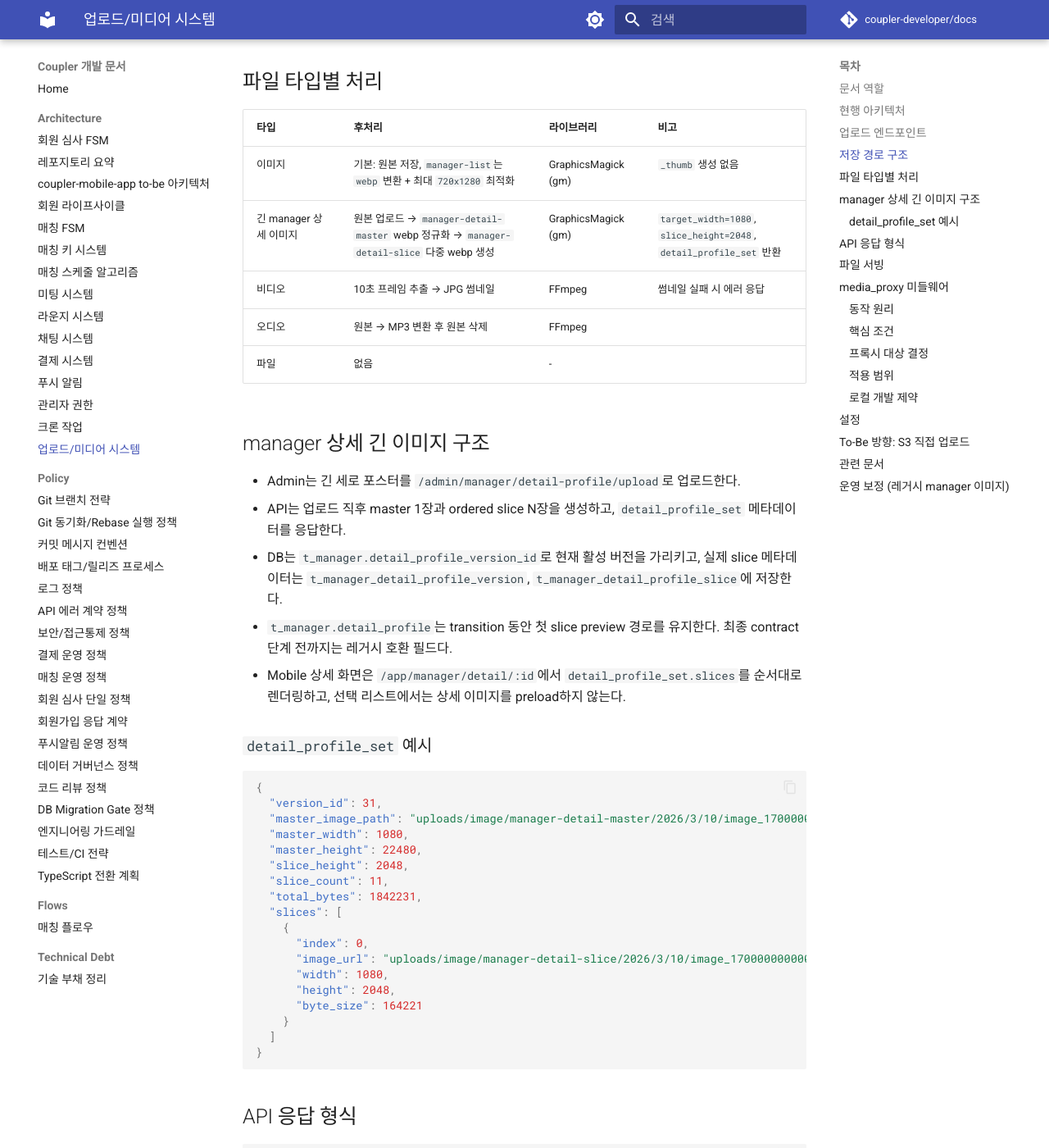
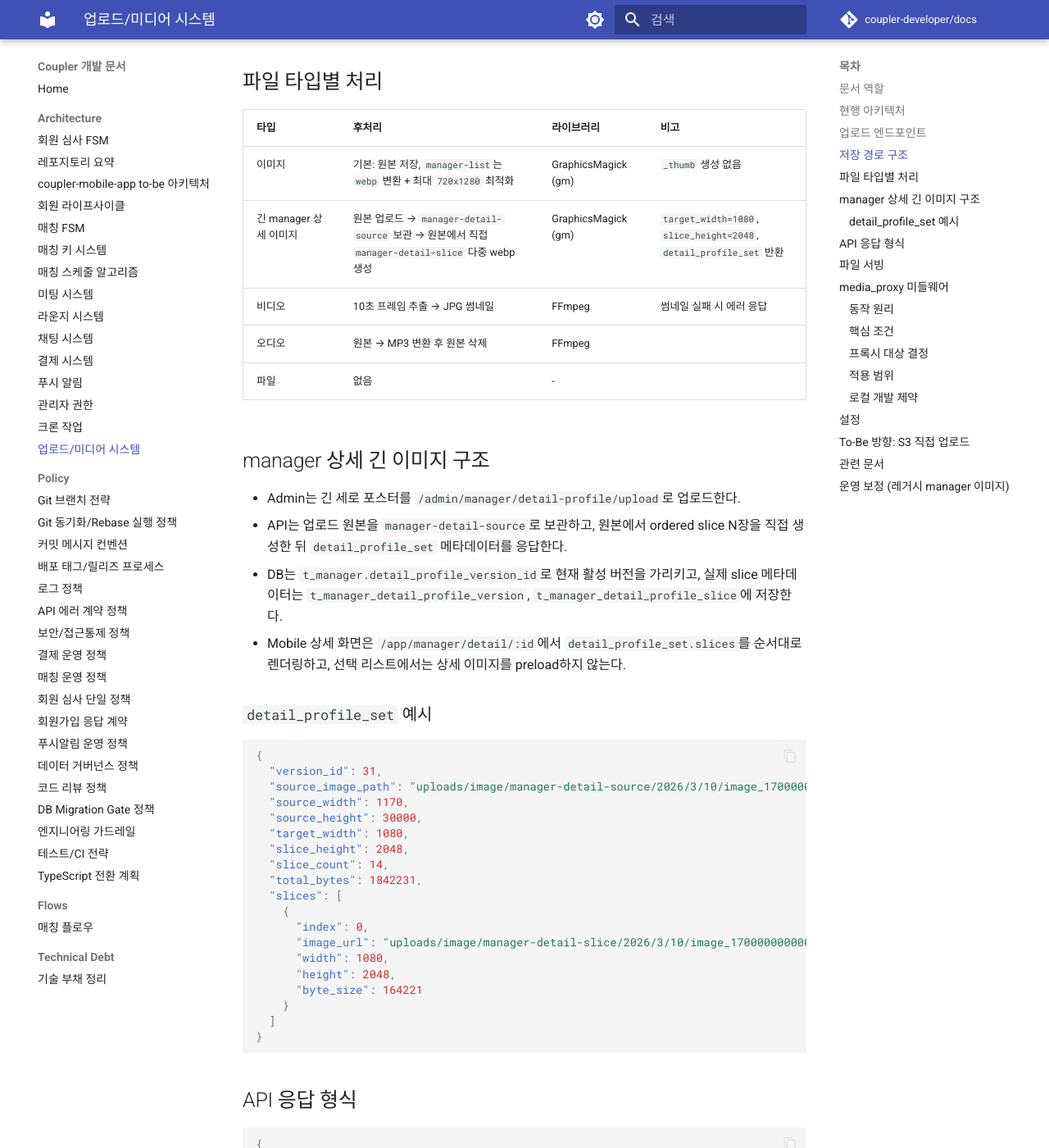
Before and after one commit to coupler-developer/docs, an MkDocs documentation site: the page built from content/architecture/upload-media-system.md, in a window 1280 px wide and 1400 px high, scrolled down 2277 px. Shown: the whole window at 82% size. Built offline with MkDocs 1.6.1 and Material for MkDocs 9.7.7, drawn with Linux system fonts in a browser that asks for light colours; comment, search, counter and statistics services are not loaded; some of the changed text lies outside the part shown.

Commit message:
docs: sync manager detail source slice architecture

````diff
--- a/content/architecture/upload-media-system.md
+++ b/content/architecture/upload-media-system.md
@@ -45,8 +45,8 @@ flowchart TD
 uploads/
 ├── image/{type}/{year}/{month}/{day}/
 │   ├── image_1700000000000.jpg
-├── image/manager-detail-master/{year}/{month}/{day}/
-│   └── image_1700000000000.webp      ← 긴 상세 원본을 width 기준으로 1차 정규화한 master
+├── image/manager-detail-source/{year}/{month}/{day}/
+│   └── image_1700000000000.png       ← 업로드 원본 보관
 ├── image/manager-detail-slice/{year}/{month}/{day}/
 │   ├── image_1700000000000_slice_000.webp
 │   └── image_1700000000000_slice_001.webp
@@ -67,7 +67,7 @@ uploads/
 | 타입 | 후처리 | 라이브러리 | 비고 |
 | ---- | ------ | ---------- | ---- |
 | 이미지 | 기본: 원본 저장, `manager-list`는 `webp` 변환 + 최대 `720x1280` 최적화 | GraphicsMagick (gm) | `_thumb` 생성 없음 |
-| 긴 manager 상세 이미지 | 원본 업로드 → `manager-detail-master` webp 정규화 → `manager-detail-slice` 다중 webp 생성 | GraphicsMagick (gm) | `target_width=1080`, `slice_height=2048`, `detail_profile_set` 반환 |
+| 긴 manager 상세 이미지 | 원본 업로드 → `manager-detail-source` 보관 → 원본에서 직접 `manager-detail-slice` 다중 webp 생성 | GraphicsMagick (gm) | `target_width=1080`, `slice_height=2048`, `detail_profile_set` 반환 |
 | 비디오 | 10초 프레임 추출 → JPG 썸네일 | FFmpeg | 썸네일 실패 시 에러 응답 |
 | 오디오 | 원본 → MP3 변환 후 원본 삭제 | FFmpeg | |
 | 파일 | 없음 | - | |
@@ -75,9 +75,8 @@ uploads/
 ## manager 상세 긴 이미지 구조
 
 - Admin는 긴 세로 포스터를 `/admin/manager/detail-profile/upload`로 업로드한다.
-- API는 업로드 직후 master 1장과 ordered slice N장을 생성하고, `detail_profile_set` 메타데이터를 응답한다.
+- API는 업로드 원본을 `manager-detail-source`로 보관하고, 원본에서 ordered slice N장을 직접 생성한 뒤 `detail_profile_set` 메타데이터를 응답한다.
 - DB는 `t_manager.detail_profile_version_id`로 현재 활성 버전을 가리키고, 실제 slice 메타데이터는 `t_manager_detail_profile_version`, `t_manager_detail_profile_slice`에 저장한다.
-- `t_manager.detail_profile`는 transition 동안 첫 slice preview 경로를 유지한다. 최종 contract 단계 전까지는 레거시 호환 필드다.
 - Mobile 상세 화면은 `/app/manager/detail/:id`에서 `detail_profile_set.slices`를 순서대로 렌더링하고, 선택 리스트에서는 상세 이미지를 preload하지 않는다.
 
 ### `detail_profile_set` 예시
@@ -85,11 +84,12 @@ uploads/
 ```json
 {
   "version_id": 31,
-  "master_image_path": "uploads/image/manager-detail-master/2026/3/10/image_1700000000000.webp",
-  "master_width": 1080,
-  "master_height": 22480,
+  "source_image_path": "uploads/image/manager-detail-source/2026/3/10/image_1700000000000.png",
+  "source_width": 1170,
+  "source_height": 30000,
+  "target_width": 1080,
   "slice_height": 2048,
-  "slice_count": 11,
+  "slice_count": 14,
   "total_bytes": 1842231,
   "slices": [
     {
@@ -169,6 +169,7 @@ flowchart TD
 - `is_dev=true`일 때 localhost에서 오는 모든 업로드/다운로드 요청이 Dev EC2(`13.124.79.87:3002`)로 프록시된다
 - 로컬 디스크에 파일이 저장되지 않는다 → **EC2 의존**
 - Dev EC2 접근 불가 시 업로드/파일 서빙 불가 (502 응답)
+- 긴 manager 상세 이미지는 전체 `master.webp`를 만들지 않고 원본에서 직접 slice를 생성해야 GM dimension limit에 걸리지 않는다
 - 이 구조는 개발 환경에서 파일 저장소를 공유하기 위한 임시 방편이다
 
 ## 설정
````
